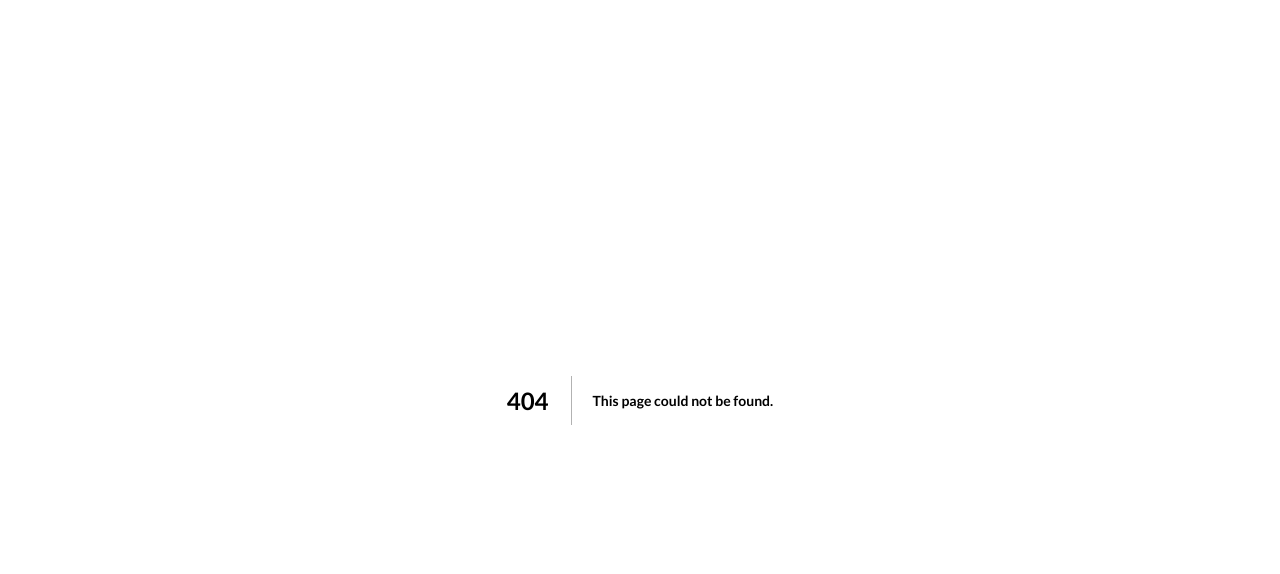
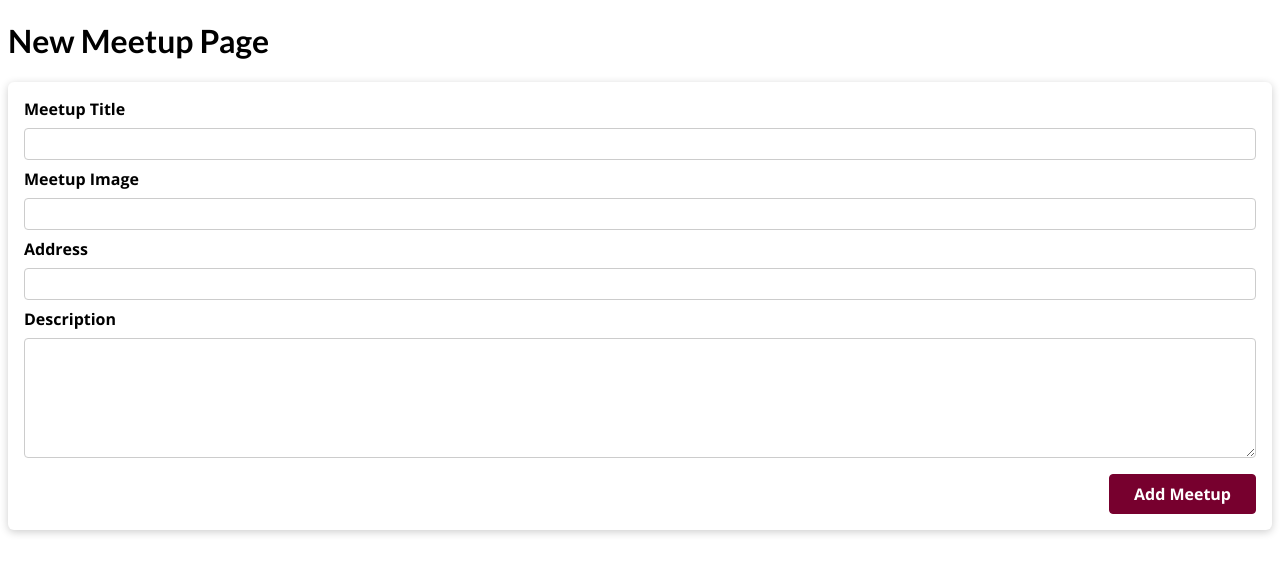
Before and after one commit to lucho20pt/react-udemy-21-nextjs-meetups, a Next.js app: page /new-meetup in a window 1280 px wide. Before the commit this address had no page. Shown: the top 574 px of the page. Built offline with nearby package versions, Linux system fonts and the light colour scheme.

Commit message:
start: NewMeetupPage & add: NewMeetupForm - render form

```diff
--- /dev/null
+++ b/pages/new-meetup/index.js
@@ -0,0 +1,18 @@
+// our-domain.com/new-meetup
+import NewMeetupForm from '@/components/meetups/NewMeetupForm'
+
+const NewMeetupPage = () => {
+  //
+  const onAddMeetupHandler = (enteredMeetupData) => {
+    console.log(enteredMeetupData)
+  }
+
+  return (
+    <>
+      <h1>New Meetup Page</h1>
+      <NewMeetupForm onAddMeetup={onAddMeetupHandler}></NewMeetupForm>
+    </>
+  )
+}
+
+export default NewMeetupPage
```
Also changed, not shown: pages/[meetupId]/index.js (added, +7 -0 lines).
